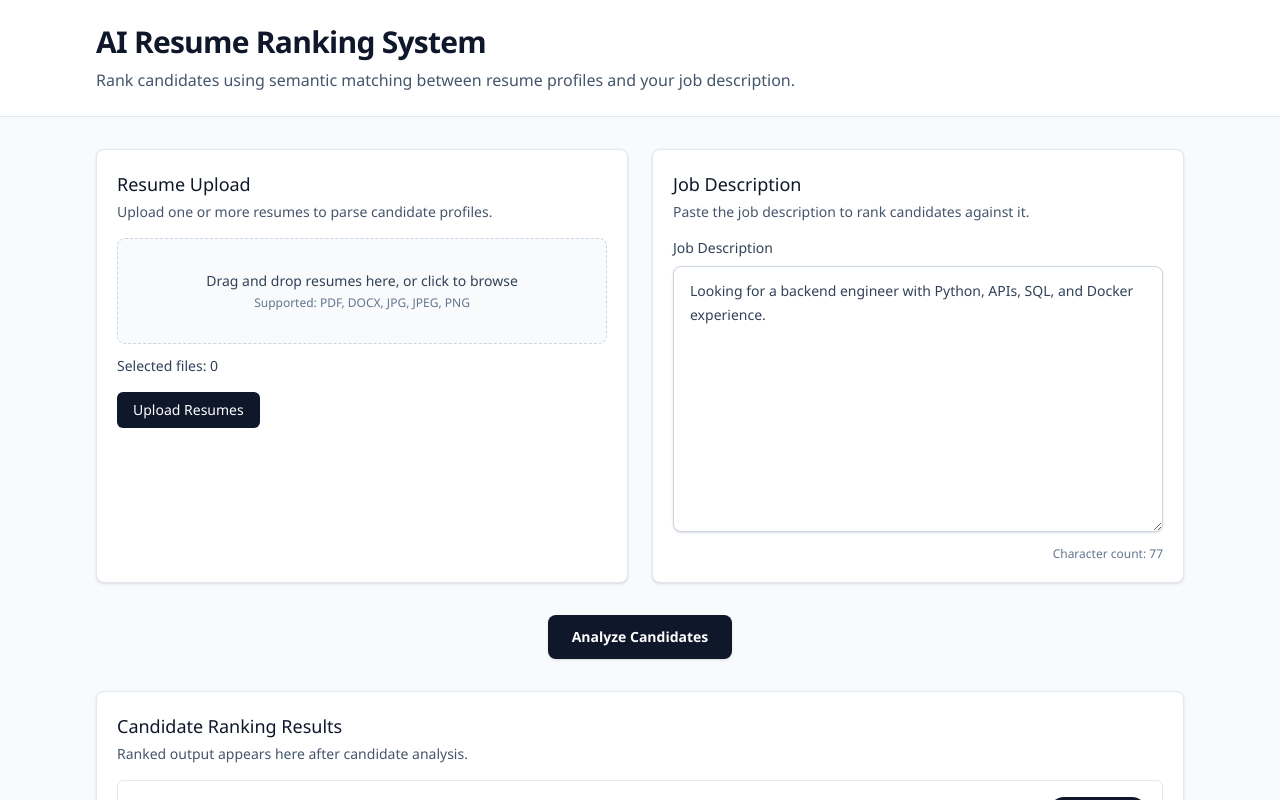
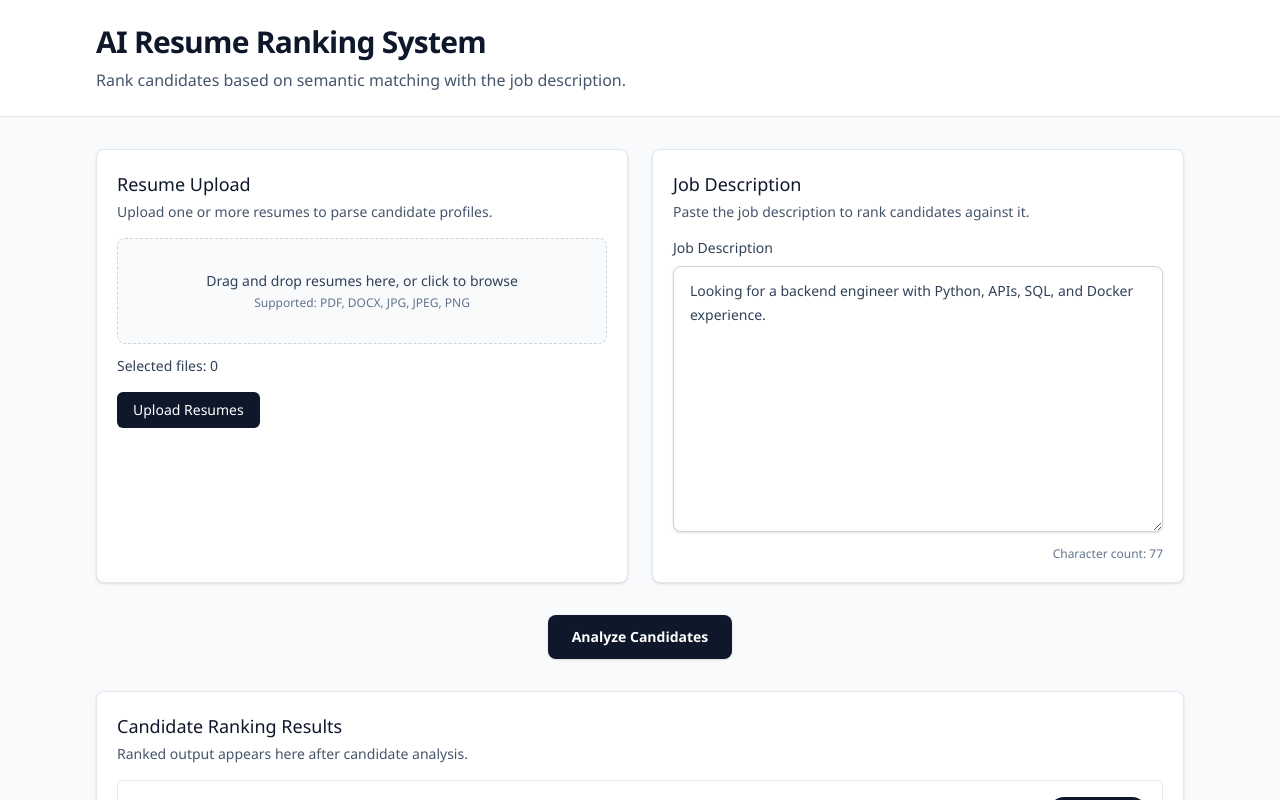
Before and after one commit to meenakshiks247/Smart-Talent-Selection-Engine, a React app in the folder frontend/: page / in a window 1280 px wide. Shown: the top 800 px of the page. Built offline with nearby package versions, Linux system fonts and the light colour scheme; the HTML template or start-up script is replaced by a standard one.

Commit message:
feat: update app layout header copy

```diff
--- a/frontend/src/components/AppLayout.jsx
+++ b/frontend/src/components/AppLayout.jsx
@@ -8,7 +8,7 @@ function AppLayout({ children }) {
               AI Resume Ranking System
             </h1>
             <p className="mt-2 max-w-3xl text-sm text-slate-600 sm:text-base">
-              Rank candidates using semantic matching between resume profiles and your job description.
+              Rank candidates based on semantic matching with the job description.
             </p>
           </div>
         </div>
```
